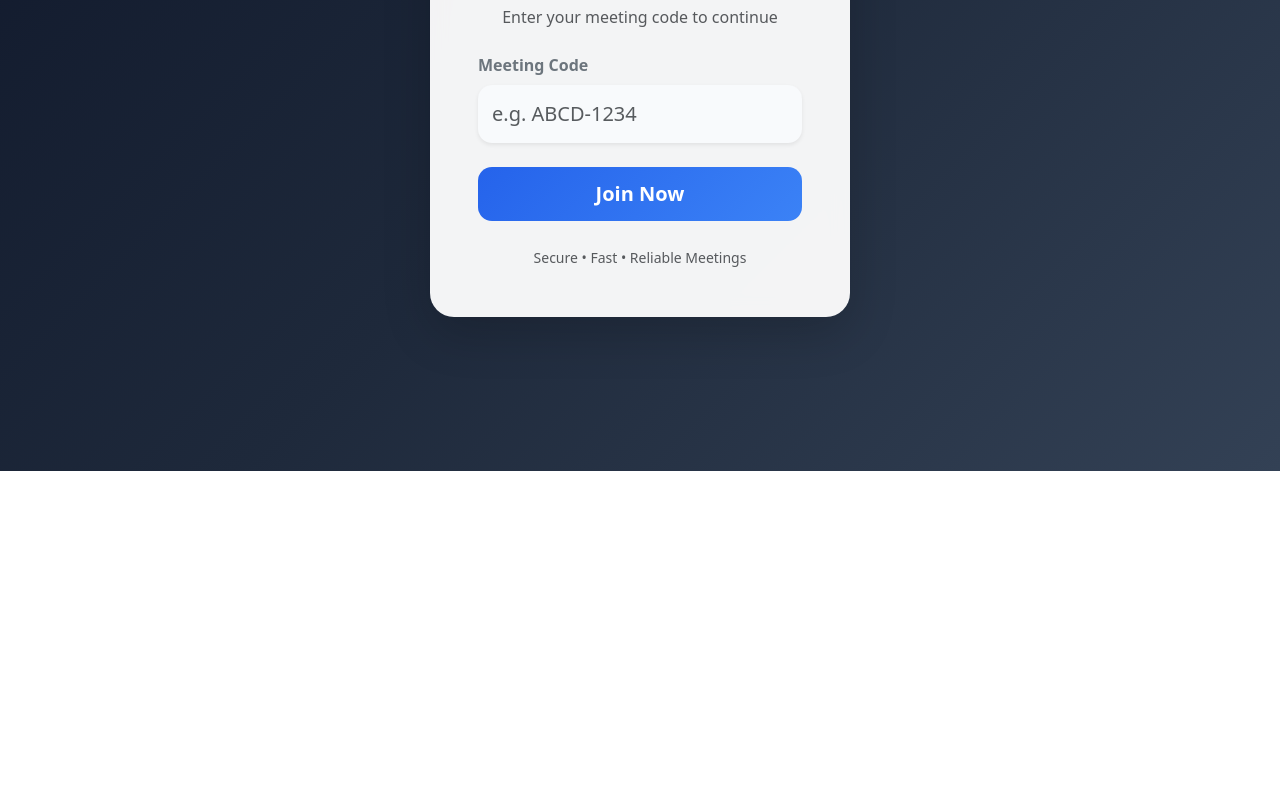
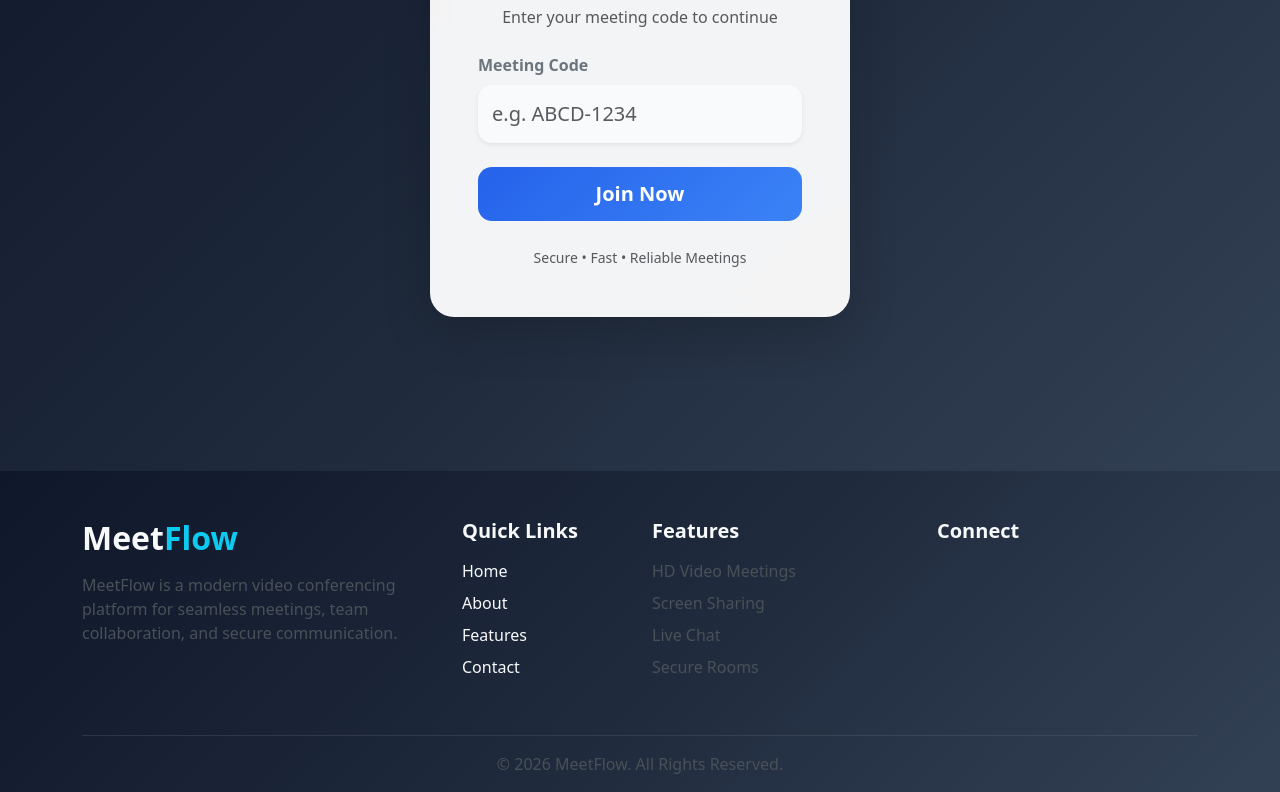
Before and after one commit to vaibhavsanmani/MeetFlow, a React (Vite) app in the folder frontend/: page / in a window 1280 px wide. Shown: the part 2551-3343 px from the top of the page. Before the commit the page ends 3022 px from the top, so only its background shows below. Built offline with nearby package versions, Linux system fonts and the light colour scheme.

Commit message:
adding footer to app.jsx

```diff
--- a/frontend/src/App.jsx
+++ b/frontend/src/App.jsx
@@ -2,6 +2,7 @@ import { useState } from 'react'
 import Landing from './pages/landing'
 import About from './pages/about'
 import JoinMeeting from './pages/meet'
+import Footer from './pages/footer'
 
 function App() {
 
@@ -11,6 +12,7 @@ function App() {
       <Landing/>
       <About/>
       <JoinMeeting/>
+      <Footer/>
 
     </>
   )
--- a/frontend/src/pages/footer.jsx
+++ b/frontend/src/pages/footer.jsx
@@ -49,7 +49,6 @@ export default function Footer() {
             </ul>
           </div>
 
-          {/* FEATURES */}
           <div className="col-md-3 mb-4">
             <h5 className="fw-semibold mb-3">Features</h5>
             <ul className="list-unstyled text-light-emphasis">
@@ -60,7 +59,6 @@ export default function Footer() {
             </ul>
           </div>
 
-          {/* SOCIAL LINKS */}
           <div className="col-md-3 mb-4">
             <h5 className="fw-semibold mb-3">Connect</h5>
 
@@ -84,7 +82,6 @@ export default function Footer() {
           </div>
         </div>
 
-        {/* BOTTOM */}
         <hr className="border-secondary" />
 
         <div className="text-center text-light-emphasis">
```
